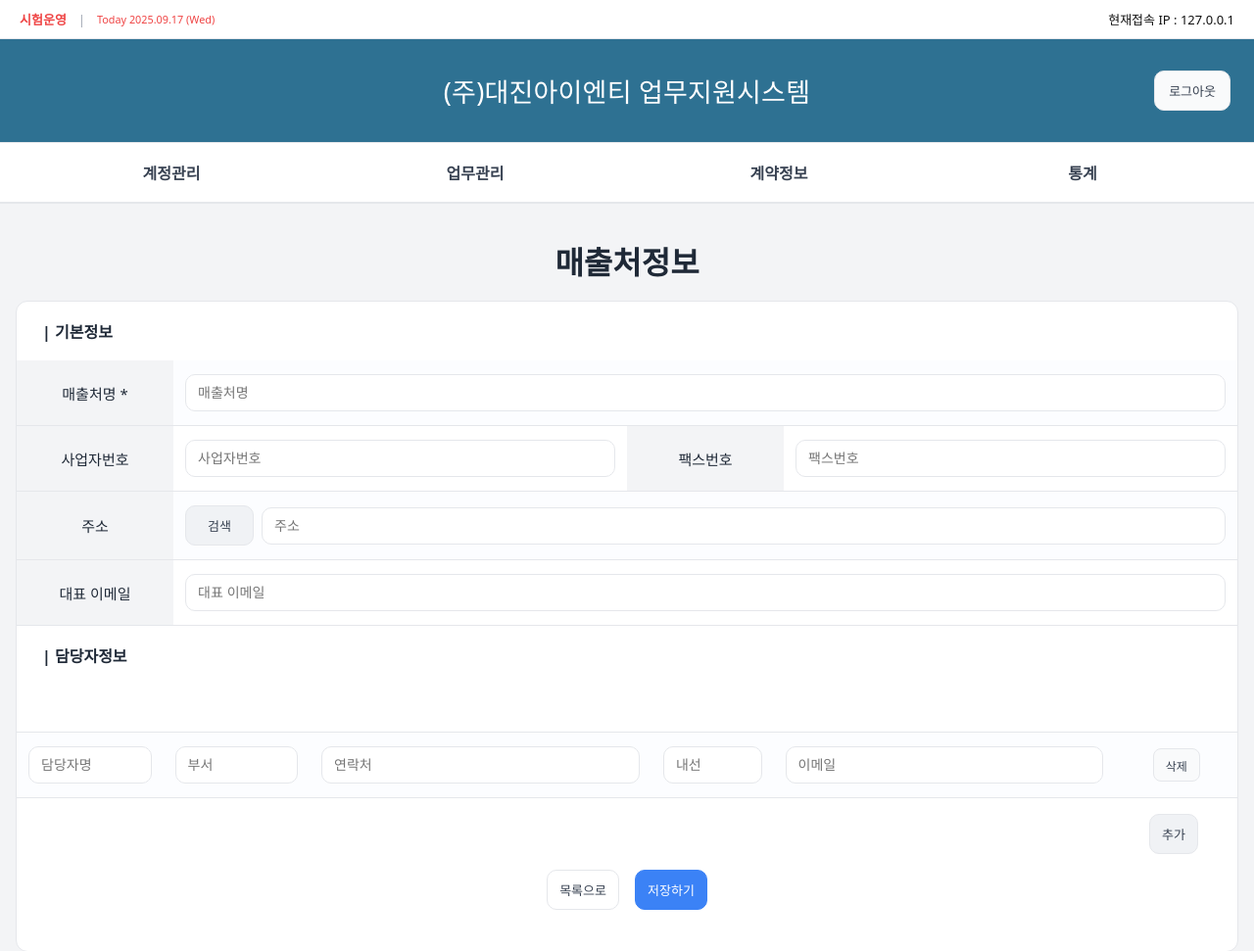
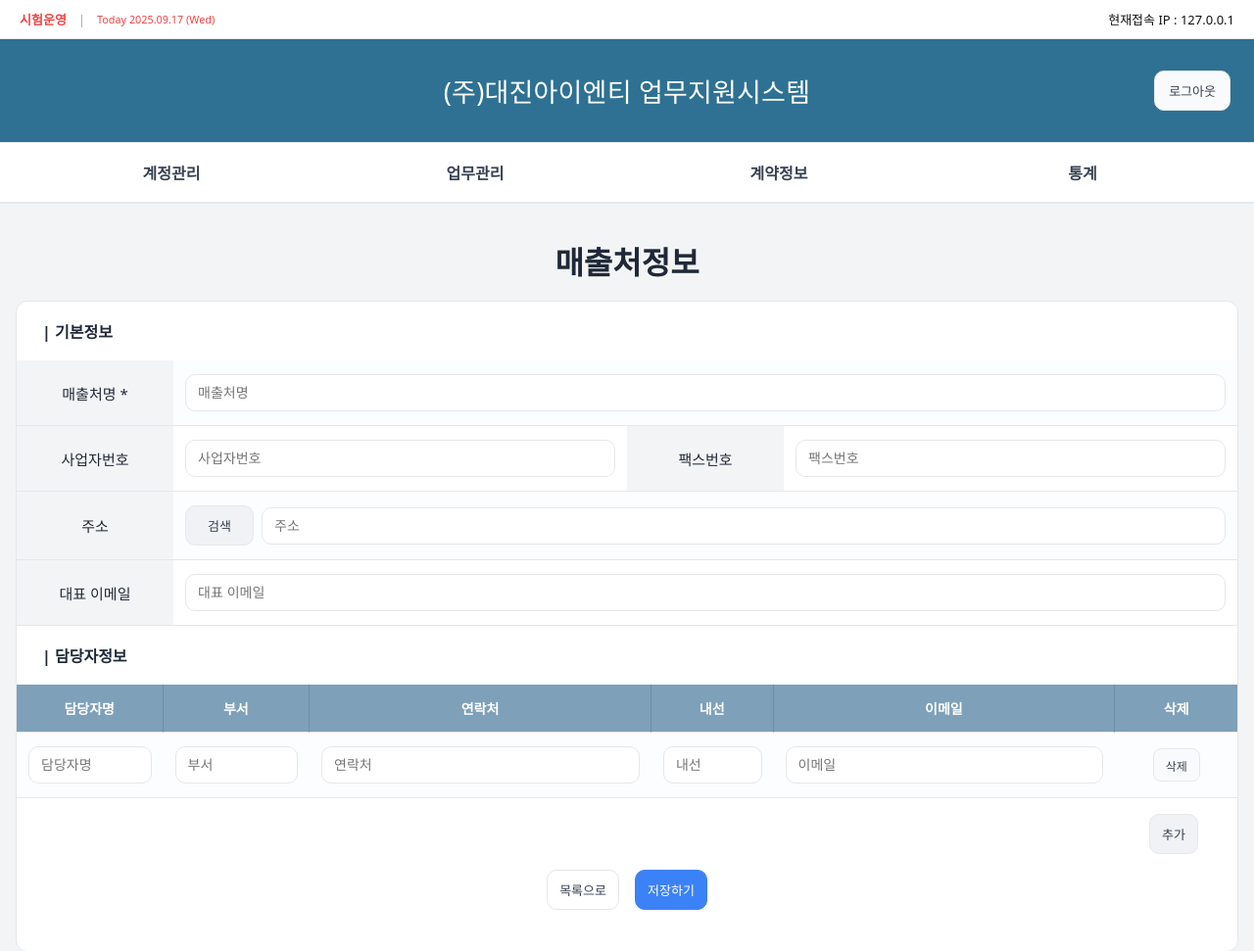
Before and after one commit to jmy051103/Expense_Management_System, a Django app: page /partners/partners/sales/create/ in a window 1280 px wide. Shown: the top 971 px of the page at 98% size. Run offline with Django 5.2, Linux system fonts and the light colour scheme; some libraries are stand-ins or nearby versions.

Commit message:
fixed error

```diff
--- a/static/css/purchase_partner_list.css
+++ b/static/css/purchase_partner_list.css
@@ -10,6 +10,8 @@
   --title-bg: #2e7192;
   --footer-bg: #2e7192;
   --footer-ink: #e5e7eb;
+  --thead-bg: #7ea0b8;
+  --thead-border: #d1d5db;
 }
 
 /* 바디 */
--- a/static/css/sales_partner_list.css
+++ b/static/css/sales_partner_list.css
@@ -258,12 +258,15 @@ table{ width:100%; border-collapse:separate; border-spacing:0; }
 
 /* 헤더 */
 thead th{
+  position: sticky;
+  top: 0;
+  z-index: 1;
   padding:14px 12px;
   text-align:center;
   font-size:14px;
   color:#fff;
-  background:var(--thead-bg);
-  border-right:1px solid var(--thead-border);
+  background:#7ea0b8;
+  border-right:1px solid #6f8ea6;
 }
 thead th:first-child{ border-left:0; }
 thead th:last-child{ border-right:0; }
--- a/templates/item_list.html
+++ b/templates/item_list.html
@@ -7,7 +7,7 @@
   <meta name="viewport" content="width=device-width,initial-scale=1" />
   <title>품목정보</title>
   <link rel="stylesheet" href="{% static 'css/dashboard.css' %}?v=2025-09-10-11">
-  <link rel="stylesheet" href="{% static 'css/item_list.css' %}?v=2025-09-17-11">
+  <link rel="stylesheet" href="{% static 'css/item_list.css' %}?v=2025-09-17-03">
 </head>
 <body>
   <!-- 상단 상태줄 -->
--- a/templates/purchase_partner_list.html
+++ b/templates/purchase_partner_list.html
@@ -6,7 +6,7 @@
   <meta name="viewport" content="width=device-width,initial-scale=1" />
   <title>매입처정보</title>
   <link rel="stylesheet" href="{% static 'css/dashboard.css' %}?v=2025-09-10-11">
-  <link rel="stylesheet" href="{% static 'css/purchase_partner_list.css' %}?v=2025-09-17-11">
+  <link rel="stylesheet" href="{% static 'css/purchase_partner_list.css' %}?v=2025-09-17-03">
 </head>
 <body>
 
--- a/templates/sales_partner_form.html
+++ b/templates/sales_partner_form.html
@@ -6,7 +6,7 @@
   <meta name="viewport" content="width=device-width,initial-scale=1" />
   <title>매출처정보 등록</title>
   <link rel="stylesheet" href="{% static 'css/dashboard.css' %}?v=2025-09-10-11">
-  <link rel="stylesheet" href="{% static 'css/sales_partner_list.css' %}?v=2025-09-14-11">
+  <link rel="stylesheet" href="{% static 'css/sales_partner_list.css' %}?v=2025-09-14-03">
 </head>
 <body>
 
```
Also changed, not shown: static/css/item_list.css (+6 -2 lines).
